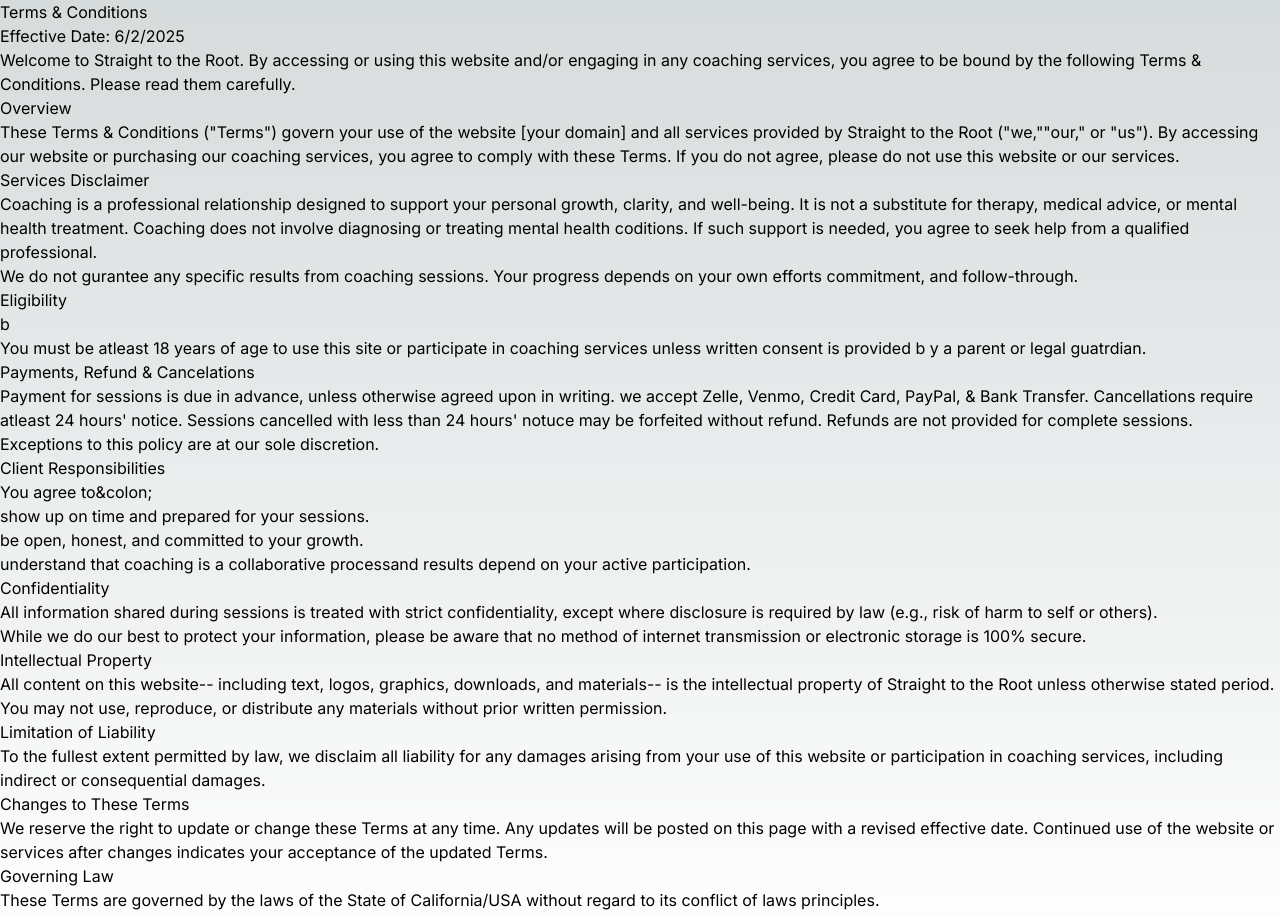
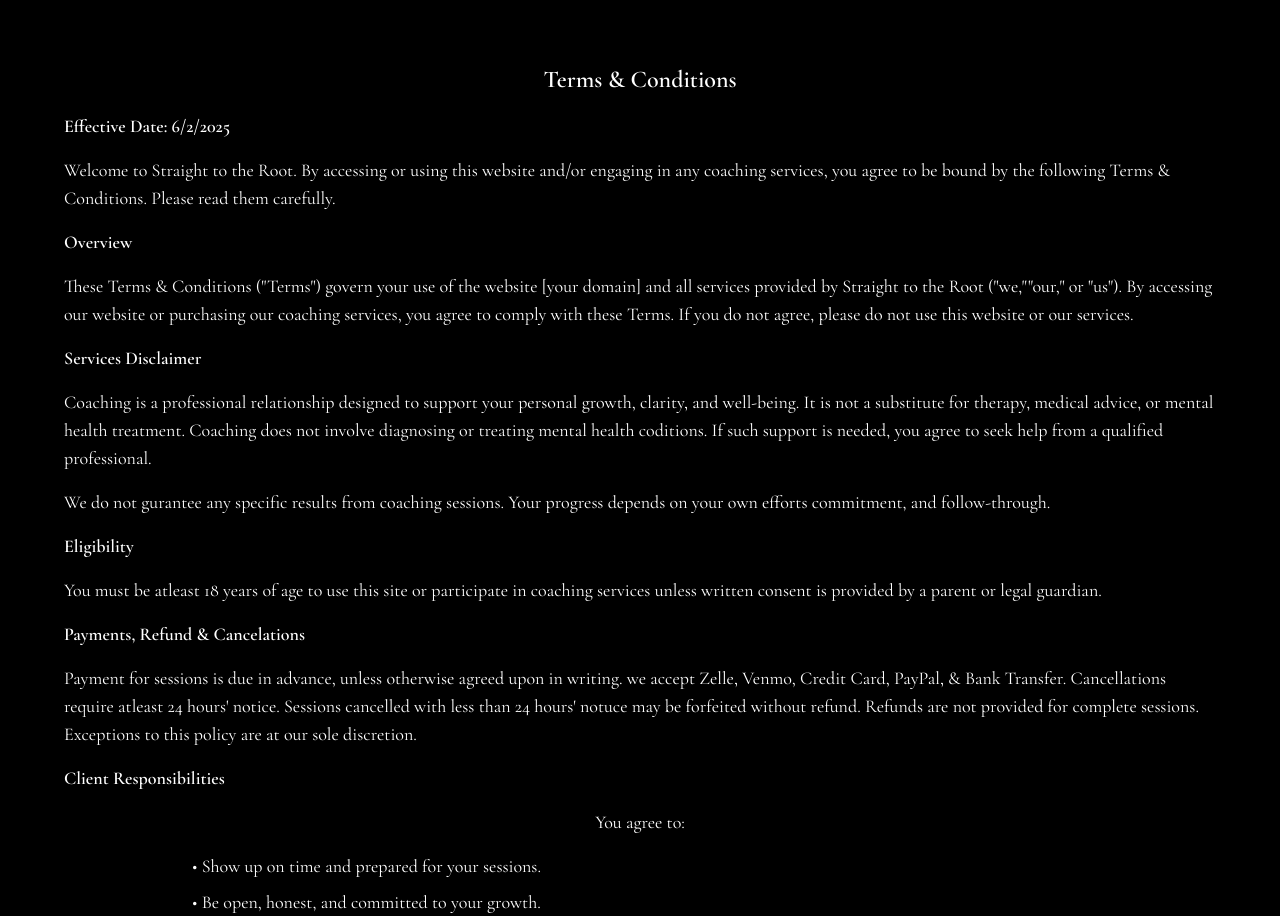
Before and after one commit to maximillianham/momsite, a Next.js app: page /terms in a window 1280 px wide. Shown: the top 916 px of the page. Built offline with nearby package versions, Linux system fonts and the light colour scheme; a web font is replaced by a local one.

Commit message:
adjusted terms page

```diff
--- a/src/app/terms/page.tsx
+++ b/src/app/terms/page.tsx
@@ -1,14 +1,20 @@
+import { CG } from "@/app/fonts";
+
 export default function Terms() {
   return (
-    <main className="">
-      <h1>Terms & Conditions</h1>
-      <p>Effective Date: 6/2/2025</p>
+    <main
+      className={`bg-black text-white text-lg p-16 space-y-4 ${CG.className}`}
+    >
+      <h1 className={`text-center text-2xl font-semibold`}>
+        Terms & Conditions
+      </h1>
+      <p className="font-semibold">Effective Date: 6/2/2025</p>
       <p>
         Welcome to Straight to the Root. By accessing or using this website
         and/or engaging in any coaching services, you agree to be bound by the
         following Terms & Conditions. Please read them carefully.
       </p>
-      <h2>Overview</h2>
+      <h2 className="font-semibold">Overview</h2>
       <p>
         These Terms & Conditions (&quot;Terms&quot;) govern your use of the
         website [your domain] and all services provided by Straight to the Root
@@ -17,7 +23,7 @@
         these Terms. If you do not agree, please do not use this website or our
         services.
       </p>
-      <h2>Services Disclaimer</h2>
+      <h2 className="font-semibold">Services Disclaimer</h2>
       <p>
         Coaching is a professional relationship designed to support your
         personal growth, clarity, and well-being. It is not a substitute for
@@ -29,13 +35,13 @@
         We do not gurantee any specific results from coaching sessions. Your
         progress depends on your own efforts commitment, and follow-through.
       </p>
-      <h2>Eligibility</h2>b
+      <h2 className="font-semibold">Eligibility</h2>
       <p>
         You must be atleast 18 years of age to use this site or participate in
-        coaching services unless written consent is provided b y a parent or
-        legal guatrdian.
+        coaching services unless written consent is provided by a parent or
+        legal guardian.
       </p>
-      <h2>Payments, Refund & Cancelations</h2>
+      <h2 className="font-semibold">Payments, Refund & Cancelations</h2>
       <p>
         Payment for sessions is due in advance, unless otherwise agreed upon in
         writing. we accept Zelle, Venmo, Credit Card, PayPal, & Bank Transfer.
@@ -44,15 +50,22 @@
         Refunds are not provided for complete sessions. Exceptions to this
         policy are at our sole discretion.
       </p>
-      <h2>Client Responsibilities</h2>
-      <p>You agree to&colon;</p>
-      <p>show up on time and prepared for your sessions.</p>
-      <p>be open, honest, and committed to your growth.</p>
-      <p>
-        understand that coaching is a collaborative processand results depend on
-        your active participation.
-      </p>
-      <h2>Confidentiality</h2>
+      <h2 className="font-semibold">Client Responsibilities</h2>
+      <p className="text-center">You agree to:</p>
+      <ul className="text-justify space-y-2 md:ml-32 md:w-1/2 ">
+        <li className="">
+          &#8226; Show up on time and prepared for your sessions.
+        </li>
+        <li className="">
+          {" "}
+          &#8226; Be open, honest, and committed to your growth.
+        </li>
+        <li className="">
+          &#8226; Understand that coaching is a collaborative process and
+          results depend on your active participation.
+        </li>
+      </ul>
+      <h2 className="font-semibold">Confidentiality</h2>
       <p>
         All information shared during sessions is treated with strict
         confidentiality, except where disclosure is required by law (e.g., risk
@@ -62,34 +75,34 @@
         While we do our best to protect your information, please be aware that
         no method of internet transmission or electronic storage is 100% secure.
       </p>
-      <h2>Intellectual Property</h2>
+      <h2 className="font-semibold">Intellectual Property</h2>
       <p>
         All content on this website-- including text, logos, graphics,
         downloads, and materials-- is the intellectual property of Straight to
         the Root unless otherwise stated period. You may not use, reproduce, or
         distribute any materials without prior written permission.
       </p>
-      <h2>Limitation of Liability</h2>
+      <h2 className="font-semibold">Limitation of Liability</h2>
       <p>
         To the fullest extent permitted by law, we disclaim all liability for
         any damages arising from your use of this website or participation in
         coaching services, including indirect or consequential damages.
       </p>
-      <h2>Changes to These Terms</h2>
+      <h2 className="font-semibold">Changes to These Terms</h2>
       <p>
         We reserve the right to update or change these Terms at any time. Any
         updates will be posted on this page with a revised effective date.
         Continued use of the website or services after changes indicates your
         acceptance of the updated Terms.
       </p>
-      <h2>Governing Law</h2>
+      <h2 className="font-semibold">Governing Law</h2>
       <p>
         These Terms are governed by the laws of the State of California/USA
         without regard to its conflict of laws principles.
       </p>
-      <h2>Contact Us</h2>
-      <p>
-        If you have any questions about these Terms, please email us at&colon;
+      <h2 className="font-semibold">Contact Me:</h2>
+      <p className="text-center">
+        If you have any questions about these Terms, please email us at:
         ckurtz85@gmail.com
       </p>
     </main>
```
